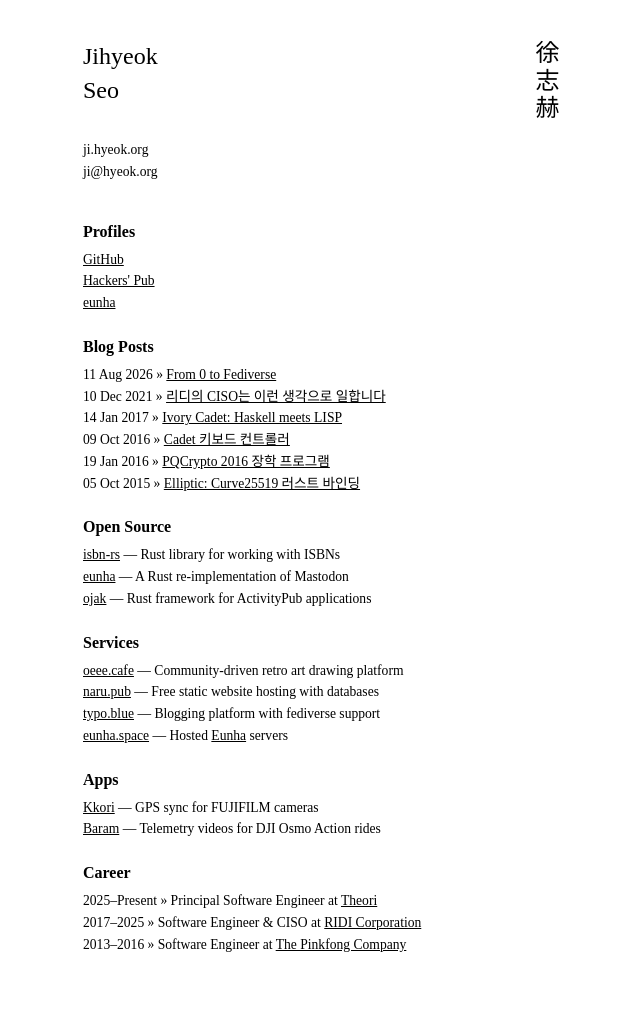
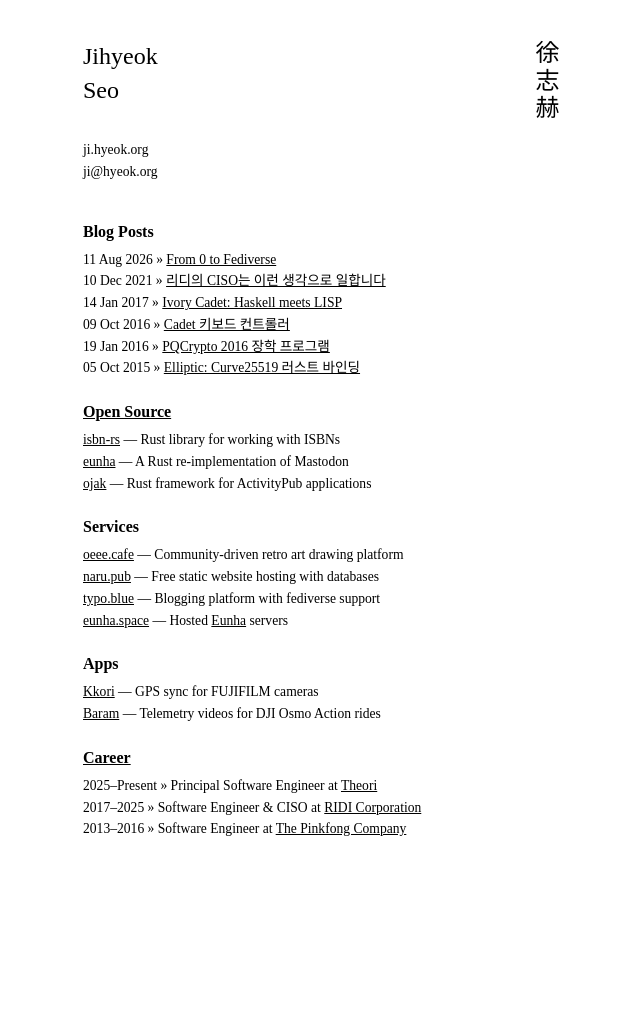
Before and after one commit to limeburst/limeburst.github.io, a Jekyll site: the page built from index.html, in a window 1280 px wide. Shown: the whole page, without its empty margins (317-957 px from the left). Built offline with Jekyll 4.4.1, drawn with Linux system fonts in a browser that asks for light colours; after the commit the page ends 904 px from its top, so only the background shows below that.

Commit message:
Link section headings to profiles, and drop the Profiles list
Social links to the eunha profile, Open Source to GitHub and Career to
LinkedIn. The rel="me" links that verify the fediverse profiles move
into <head>, so they stay when the Social section is hidden.

Co-Authored-By: Claude Opus 5.5 <noreply@anthropic.com>

```diff
--- a/_layouts/default.html
+++ b/_layouts/default.html
@@ -6,6 +6,9 @@
   <title>{{ page.title }}</title>
   <meta name="viewport" content="width=device-width, initial-scale=1"> {% feed_meta %}
   <link rel="stylesheet" href="/css/main.css">
+  <link rel="me" href="https://social.eunha.social/@jihyeok">
+  <link rel="me" href="https://hackers.pub/@jihyeok">
+  <link rel="me" href="https://github.com/limeburst">
   <link rel="preconnect" href="https://fonts.googleapis.com">
   <link rel="preconnect" href="https://fonts.gstatic.com" crossorigin>
   <link href="https://fonts.googleapis.com/css2?family=Noto+Serif+KR:wght@200..900&display=swap" rel="stylesheet">
--- a/index.html
+++ b/index.html
@@ -18,15 +18,8 @@ title: Jihyeok Seo
 </div>
 
 <div class="content">
-  <h2>Profiles</h2>
-  <ul>
-    <li><a href="https://github.com/limeburst">GitHub</a></li>
-    <li><a href="https://hackers.pub/@jihyeok" rel="me">Hackers' Pub</a></li>
-    <li><a href="https://social.eunha.social/@jihyeok" rel="me">eunha</a></li>
-  </ul>
-
   <div id="social">
-    <h2>Social</h2>
+    <h2><a href="https://social.eunha.social/@jihyeok" rel="me">Social</a></h2>
     <table id="social-activities">
       <script>
         for (let i = 0; i < 5; i++) {
@@ -54,7 +47,7 @@ title: Jihyeok Seo
     {% endif %} {% endfor %}
   </ul>
 
-  <h2>Open Source</h2>
+  <h2><a href="https://github.com/limeburst" rel="me">Open Source</a></h2>
   <ul>
     <li><a href="https://github.com/limeburst/isbn-rs">isbn-rs</a> — Rust library for working with ISBNs</li>
     <li><a href="https://eunha.social">eunha</a> — A Rust re-implementation of Mastodon</li>
@@ -75,7 +68,7 @@ title: Jihyeok Seo
     <li><a href="https://ji.hyeok.org/baram/">Baram</a> — Telemetry videos for DJI Osmo Action rides</li>
   </ul>
 
-  <h2>Career</h2>
+  <h2><a href="https://www.linkedin.com/in/limeburst">Career</a></h2>
   <ul>
     <li>2025–Present &raquo; Principal Software Engineer at <a href="https://theori.io">Theori</a></li>
     <li>2017–2025 &raquo; Software Engineer & CISO at <a href="https://ridicorp.com">RIDI Corporation</a></li>
```
